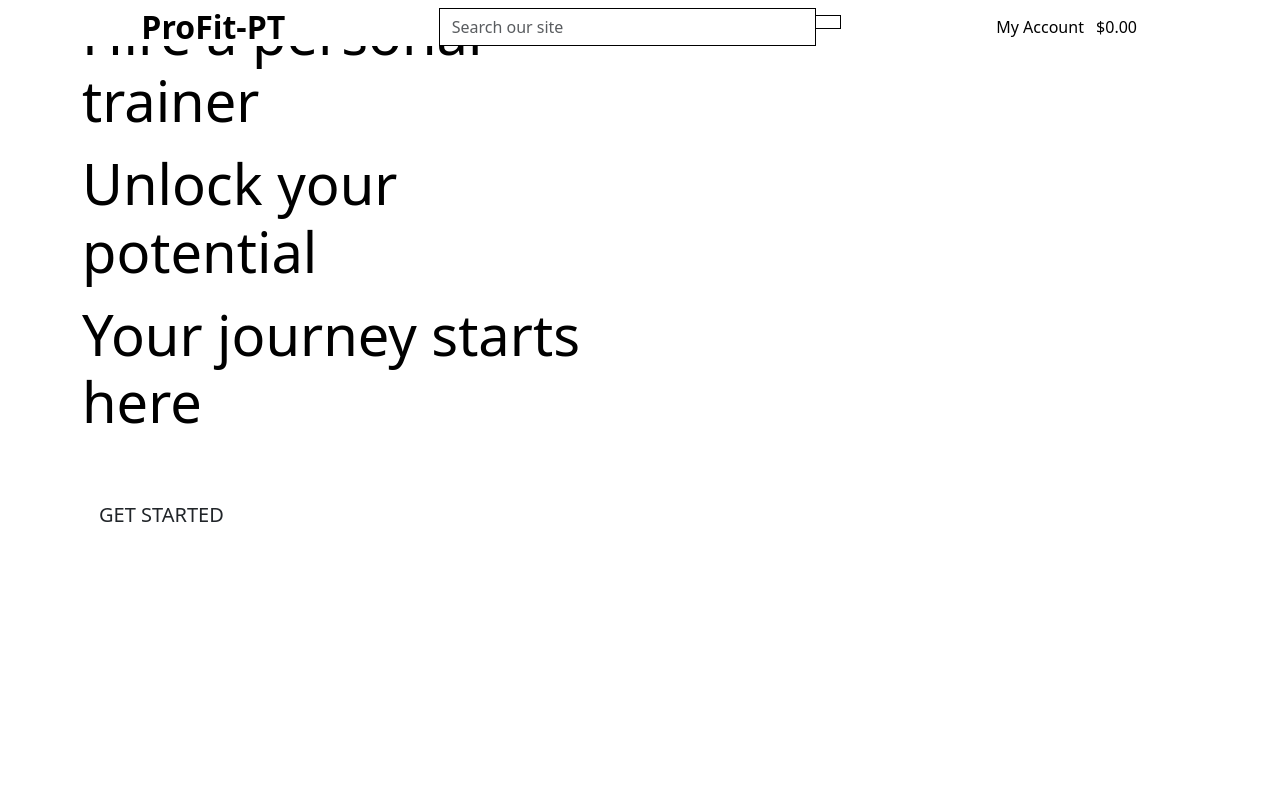
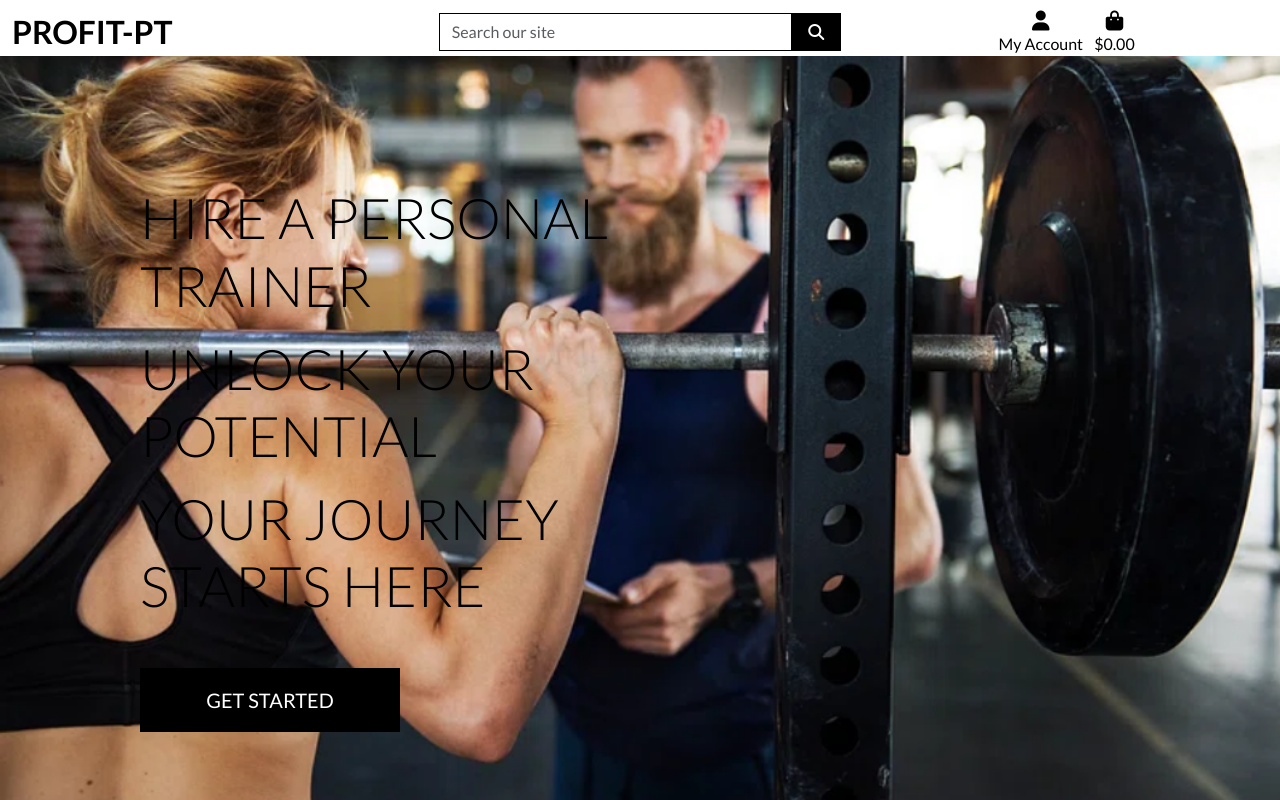
Before and after one commit to DavidFB94/pro-fit-pt, a Django app: template home/templates/home/index.html in a window 1280 px wide. Run offline with Django 4.2, Linux system fonts and the light colour scheme; the template is opened without the code that fills it, so the values that code supplies are empty; some libraries are stand-ins or nearby versions.

Commit message:
Connect static, add background image and css

```diff
--- a/pro_fit_pt/settings.py
+++ b/pro_fit_pt/settings.py
@@ -150,6 +150,10 @@
 # https://docs.djangoproject.com/en/4.2/howto/static-files/
 
 STATIC_URL = 'static/'
+STATICFILES_DIRS = (os.path.join(BASE_DIR, 'static'),)
+
+MEDIA_URL = '/media/'
+MEDIA_ROOT = os.path.join(BASE_DIR, 'media')
 
 # Default primary key field type
 # https://docs.djangoproject.com/en/4.2/ref/settings/#default-auto-field
--- a/pro_fit_pt/urls.py
+++ b/pro_fit_pt/urls.py
@@ -16,9 +16,11 @@
 """
 from django.contrib import admin
 from django.urls import path, include
+from django.conf import settings
+from django.conf.urls.static import static
 
 urlpatterns = [
     path('admin/', admin.site.urls),
     path('accounts/', include('allauth.urls')),
     path('', include('home.urls')),
-]
+] + static(settings.MEDIA_URL, document_root=settings.MEDIA_ROOT)
--- /dev/null
+++ b/static/css/base.css
@@ -0,0 +1,81 @@
+html {
+    height: 100%;
+}
+
+body {
+    background: url('/media/pro-fit-pt-background.png') no-repeat center center fixed;
+    background-size: cover;
+    height: calc(100vh - 164px);
+    color: #555;
+    font-family: 'Lato';
+}
+
+/* from Bulma */
+.icon {
+    align-items: center;
+    display: inline-flex;
+    justify-content: center;
+    height: 1.5rem;
+    width: 1.5rem;
+}
+
+.logo-font {
+    text-transform: uppercase;
+}
+
+.main-logo-link {
+    width: fit-content;
+}
+
+.shop-now-button {
+    background: black;
+    color: white;
+    min-width: 260px;
+}
+
+.btn-black {
+    background: black;
+    color: white;
+}
+
+.shop-now-button:hover,
+.shop-now-button:active,
+.shop-now-button:focus,
+.btn-black:hover,
+.btn-black:active,
+.btn-black:focus {
+    background: #222;
+    color: white;
+}
+
+.text-black {
+    color: #000 !important;
+}
+
+.border-black {
+    border: 1px solid black !important;
+}
+
+/* ------- Media Queries ------- */
+
+/* Slightly larger container on xl screens */
+@media (min-width: 1200px) {
+  .container {
+    max-width: 80%;
+  }
+}
+
+/* fixed top navbar only on medium and up */
+@media (min-width: 992px) {
+    .fixed-top-desktop-only {
+        position: fixed;
+        top: 0;
+        right: 0;
+        left: 0;
+        z-index: 1030;
+    }
+
+    .header-container {
+        padding-top: 164px;
+    }
+}
--- a/templates/base.html
+++ b/templates/base.html
@@ -15,14 +15,21 @@
 	{% endblock %}
 
 	{% block corecss %}
+	<link rel="preconnect" href="https://fonts.googleapis.com">
+	<link rel="preconnect" href="https://fonts.gstatic.com" crossorigin>
+	<link
+		href="https://fonts.googleapis.com/css2?family=Lato:ital,wght@0,100;0,300;0,400;0,700;0,900;1,100;1,300;1,400;1,700;1,900&display=swap"
+		rel="stylesheet">
 	<link href="https://cdn.jsdelivr.net/npm/bootstrap@5.3.3/dist/css/bootstrap.min.css" rel="stylesheet"
 		integrity="sha384-QWTKZyjpPEjISv5WaRU9OFeRpok6YctnYmDr5pNlyT2bRjXh0JMhjY6hW+ALEwIH" crossorigin="anonymous">
+	<link rel="stylesheet" href="{% static 'css/base.css' %}">
 	{% endblock %}
 
 	{% block extra_css %}
 	{% endblock %}
 
 	{% block corejs %}
+	<script src="https://kit.fontawesome.com/87712c3752.js" crossorigin="anonymous"></script>
 	<script src="https://cdn.jsdelivr.net/npm/bootstrap@5.3.3/dist/js/bootstrap.bundle.min.js"
 		integrity="sha384-YvpcrYf0tY3lHB60NNkmXc5s9fDVZLESaAA55NDzOxhy9GkcIdslK1eN7N6jIeHz" crossorigin="anonymous">
 		</script>
@@ -60,8 +67,8 @@
 			<div class="col-12 col-lg-4 my-auto py-1 py-lg-0">
 				<ul class="list-inline list-unstyled text-center text-lg-right my-0">
 					<li class="list-inline-item dropdown">
-						<a class="text-black nav-link dropdown" href="#" role="button" id="user-options" data-bs-toggle="dropdown"
-							aria-haspopup="true" aria-expanded="false">
+						<a class="text-black nav-link dropdown" href="#" role="button" id="user-options"
+							data-bs-toggle="dropdown" aria-haspopup="true" aria-expanded="false">
 							<div class="text-center">
 								<div><i class="fas fa-user fa-lg"></i></div>
 								<p class="my-0">My Account</p>
```
Also changed, not shown: media/pro-fit-pt-background.png (added).
